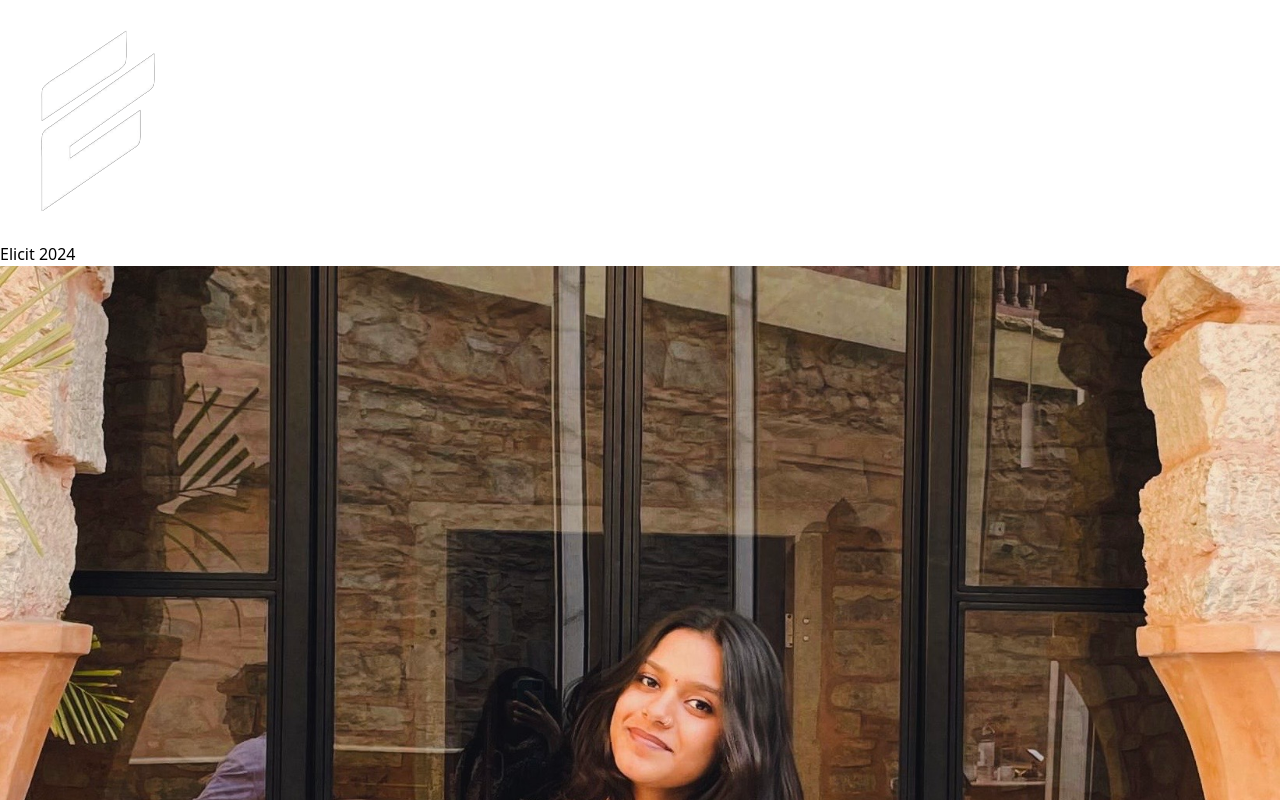
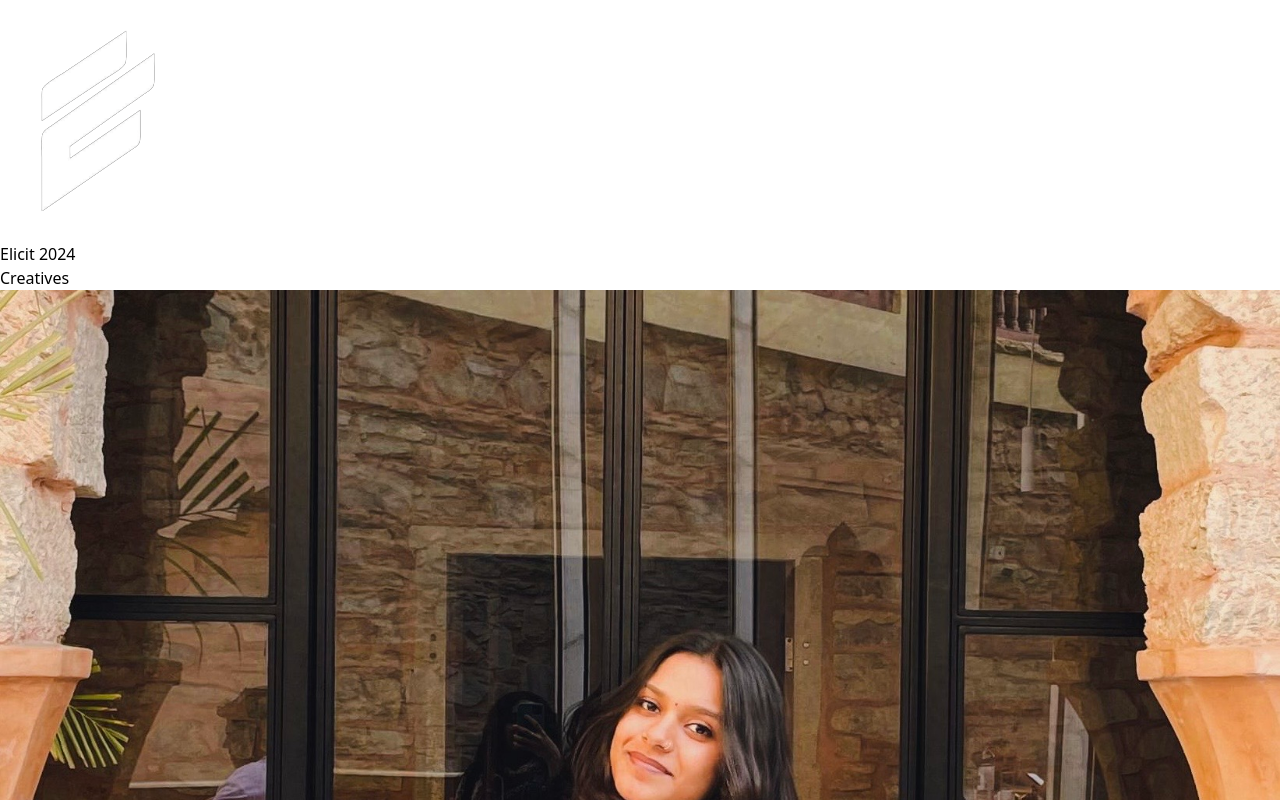
Before and after one commit to M-DEV-1/Elicit-CC-Mahadevan, a React (Vite) app in the folder vite-project/: page / in a window 1280 px wide. Shown: the top 800 px of the page. Built offline with nearby package versions, Linux system fonts and the light colour scheme.

Commit message:
added: committee-wise mapping for display, styling changes

```diff
--- a/vite-project/src/assets/index.js
+++ b/vite-project/src/assets/index.js
@@ -167,7 +167,7 @@ const images = [
       image: 'src/assets/images/Marketing/Palak_Bhaiya.jpg',
     },
     {
-      name: "Pranjana Rahangdale",
+      name: "Pranjana",
       committee: "Marketing",
       image: 'src/assets/images/Marketing/Pranjana_Rahangdale.jpg',
     },
--- a/vite-project/src/components/ExecCard.jsx
+++ b/vite-project/src/components/ExecCard.jsx
@@ -1,22 +1,35 @@
 import React from 'react';
 import teamMembers from './data';
-import placeholderImage from '../assets/team-placeholder.jpg';
 
 const ExecCard = () => {
+  // Group team members by committee
+  const groupedMembers = teamMembers.reduce((acc, member) => { //accumulator
+    if (!acc[member.committee]) {
+      acc[member.committee] = []; // initialize an array for this committee if it doesn't exist
+    }
+    acc[member.committee].push(member); // add the current member to the committee array
+    return acc;
+  }, {});
+
   return (
-    <div className="flex flex-wrap justify-center gap-12 mt-16 py-12">
-      {teamMembers.map((member, index) => (
-        <div
-          key={index}
-          className="flex flex-col items-center relative"
-        >
+    <div className="flex flex-col items-center gap-16 mt-16 py-12">
+      {Object.entries(groupedMembers).map(([committee, members]) => (
+        <div key={committee} className="w-full">
+          {/* Committee Banner */}
+          <div className="bg-gradient-to-r from-blue-200 to-white w-64 md:w-[350px] max-w-md mx-auto text-center rounded-md p-6 shadow-lg z-10 mb-12">
+            <p className="text-3xl font-bold text-gray-900">{committee}</p>
+          </div>
+
+          {/* Member Cards */}
+          <div className="flex flex-wrap justify-center gap-12">
+            {members.map((member, index) => (
+              <div key={index} className="flex flex-col items-center relative">
                 {/* Outer Card Container */}
-          <div className="w-[250px] h-[350px] rounded-lg bg-gradient-to-b from-gray-800 to-black p-4">
+                <div className="w-[300px] h-[400px] rounded-lg bg-gradient-to-b from-gray-800 to-black p-4">
                   {/* Inner Card with Image and Red Border */}
                   <div className="w-full h-full rounded-lg relative">
                     {/* Red border effect */}
                     <div className="absolute inset-0 border-2 border-red-500 rounded-lg"></div>
-
                     {/* Image */}
                     <img
                       src={member.image}
@@ -31,6 +44,10 @@ const ExecCard = () => {
                   <p className="text-lg font-bold text-gray-900">{member.name}</p>
                   <p className="text-sm text-red-600">{member.role}</p>
                 </div>
+
+              </div>
+            ))}
+          </div>
         </div>
       ))}
     </div>
```
Lines whose indentation alone changed are shown as unchanged.
